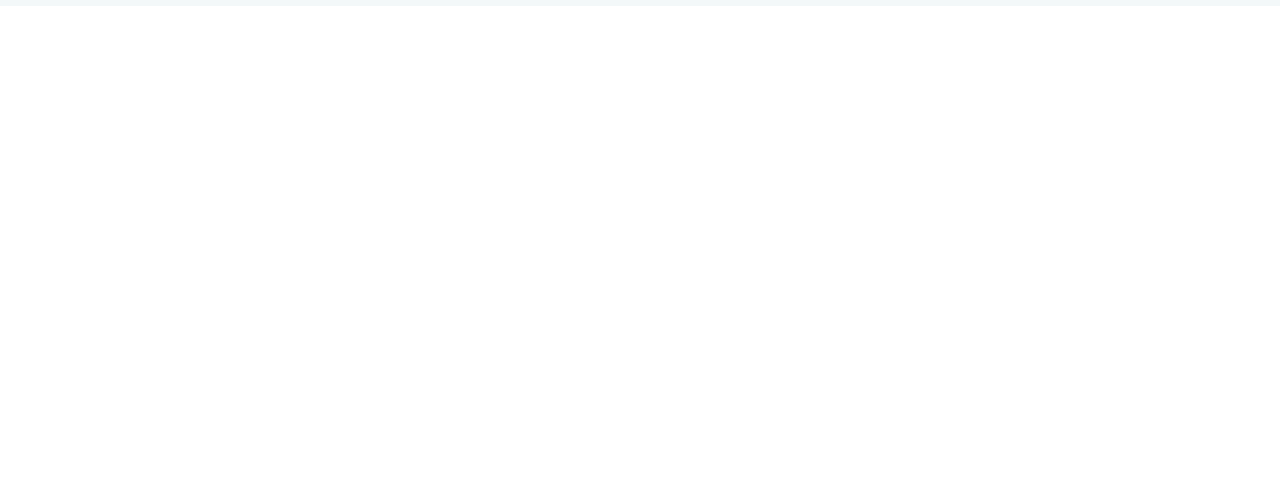
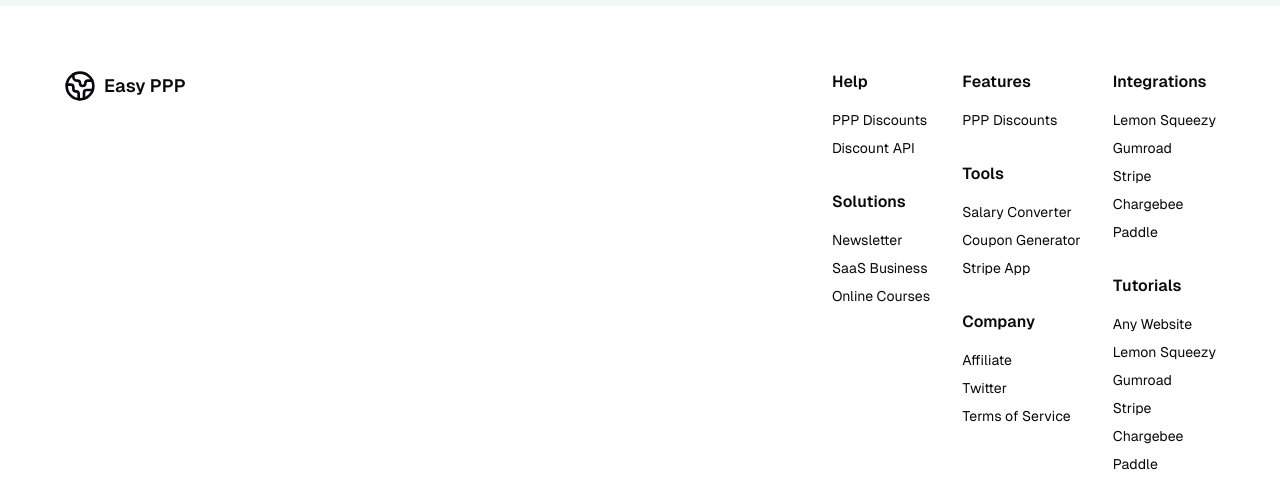
Before and after one commit to Chris-TheGod/SaaS, a Next.js app: page / in a window 1280 px wide. Shown: the part 1815-2318 px from the top of the page. Before the commit the page ends 1821 px from the top, so only its background shows below. Built offline with nearby package versions, Linux system fonts and the light colour scheme; no server answers.

Commit message:
lading page finish

```diff
--- a/src/app/(marketing)/page.tsx
+++ b/src/app/(marketing)/page.tsx
@@ -16,6 +16,7 @@
 import { formatCompactNumber } from '@/lib/formatters';
 import { ReactNode } from 'react';
 import { cn } from '@/lib/utils';
+import { BrandLogo } from '@/components/BrandLogo';
 
 export default function HomePage() {
   return (
@@ -83,6 +84,75 @@
           ))}
         </div>
       </section>
+      <footer className='container pt-16 pb-8 flex flex-col sm:flex-row gap-8 sm:gap-4 justify-between items-start'>
+        <Link href='/'>
+          <BrandLogo />
+        </Link>
+        <div className='flex flex-col sm:flex-row gap-8'>
+          <div className='flex flex-col gap-8'>
+            <FooterLinkGroup
+              title='Help'
+              links={[
+                { label: 'PPP Discounts', href: '#' },
+                { label: 'Discount API', href: '#' },
+              ]}
+            />
+            <FooterLinkGroup
+              title='Solutions'
+              links={[
+                { label: 'Newsletter', href: '#' },
+                { label: 'SaaS Business', href: '#' },
+                { label: 'Online Courses', href: '#' },
+              ]}
+            />
+          </div>
+          <div className='flex flex-col gap-8'>
+            <FooterLinkGroup
+              title='Features'
+              links={[{ label: 'PPP Discounts', href: '#' }]}
+            />
+            <FooterLinkGroup
+              title='Tools'
+              links={[
+                { label: 'Salary Converter', href: '#' },
+                { label: 'Coupon Generator', href: '#' },
+                { label: 'Stripe App', href: '#' },
+              ]}
+            />
+            <FooterLinkGroup
+              title='Company'
+              links={[
+                { label: 'Affiliate', href: '#' },
+                { label: 'Twitter', href: '#' },
+                { label: 'Terms of Service', href: '#' },
+              ]}
+            />
+          </div>
+          <div className='flex flex-col gap-8'>
+            <FooterLinkGroup
+              title='Integrations'
+              links={[
+                { label: 'Lemon Squeezy', href: '#' },
+                { label: 'Gumroad', href: '#' },
+                { label: 'Stripe', href: '#' },
+                { label: 'Chargebee', href: '#' },
+                { label: 'Paddle', href: '#' },
+              ]}
+            />
+            <FooterLinkGroup
+              title='Tutorials'
+              links={[
+                { label: 'Any Website', href: '#' },
+                { label: 'Lemon Squeezy', href: '#' },
+                { label: 'Gumroad', href: '#' },
+                { label: 'Stripe', href: '#' },
+                { label: 'Chargebee', href: '#' },
+                { label: 'Paddle', href: '#' },
+              ]}
+            />
+          </div>
+        </div>
+      </footer>
     </>
   );
 }
@@ -147,3 +217,27 @@
     </div>
   );
 }
+
+function FooterLinkGroup({
+  title,
+  links,
+}: {
+  title: string;
+  links: {
+    label: string;
+    href: string;
+  }[];
+}) {
+  return (
+    <div className='flex flex-col gap-4'>
+      <h3 className='font-semibold'>{title}</h3>
+      <ul className='flex flex-col gap-2 text-sm'>
+        {links.map((link) => (
+          <li key={link.label}>
+            <Link href={link.href}>{link.label}</Link>
+          </li>
+        ))}
+      </ul>
+    </div>
+  );
+}
```
